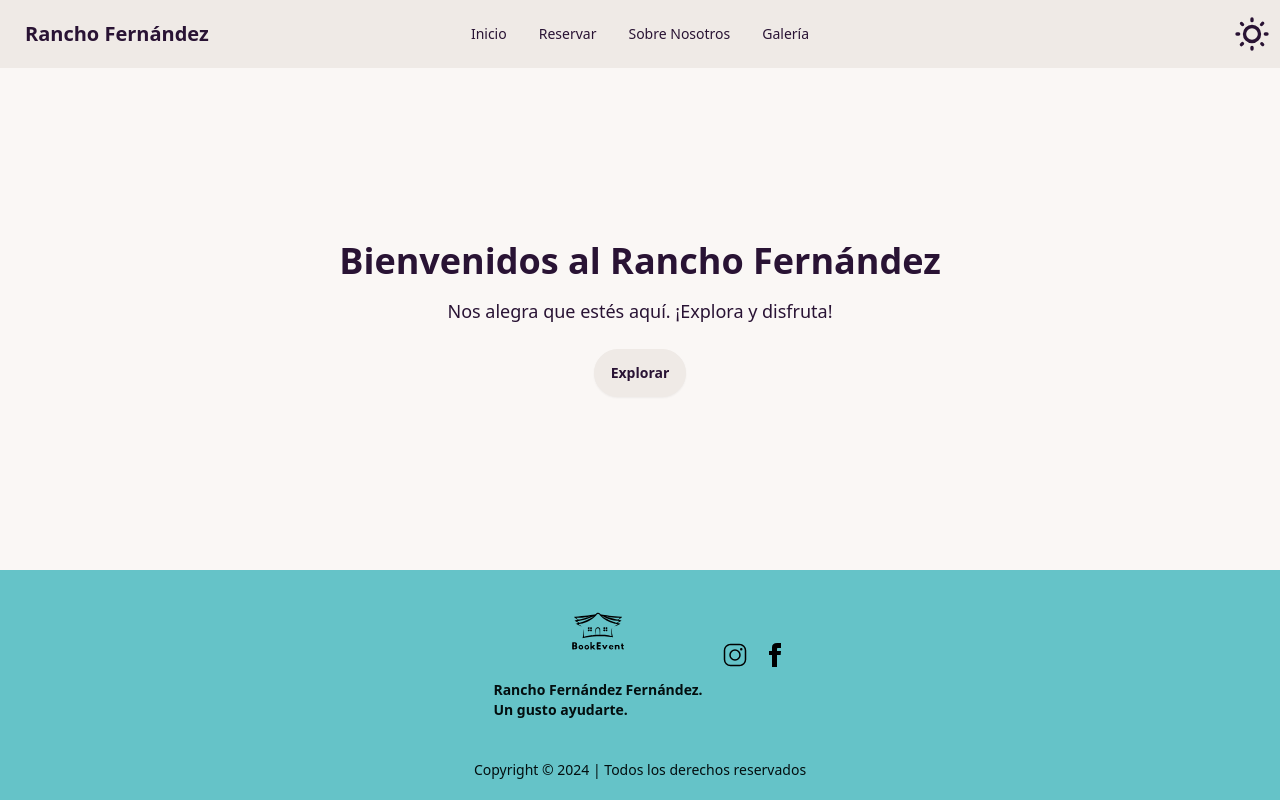
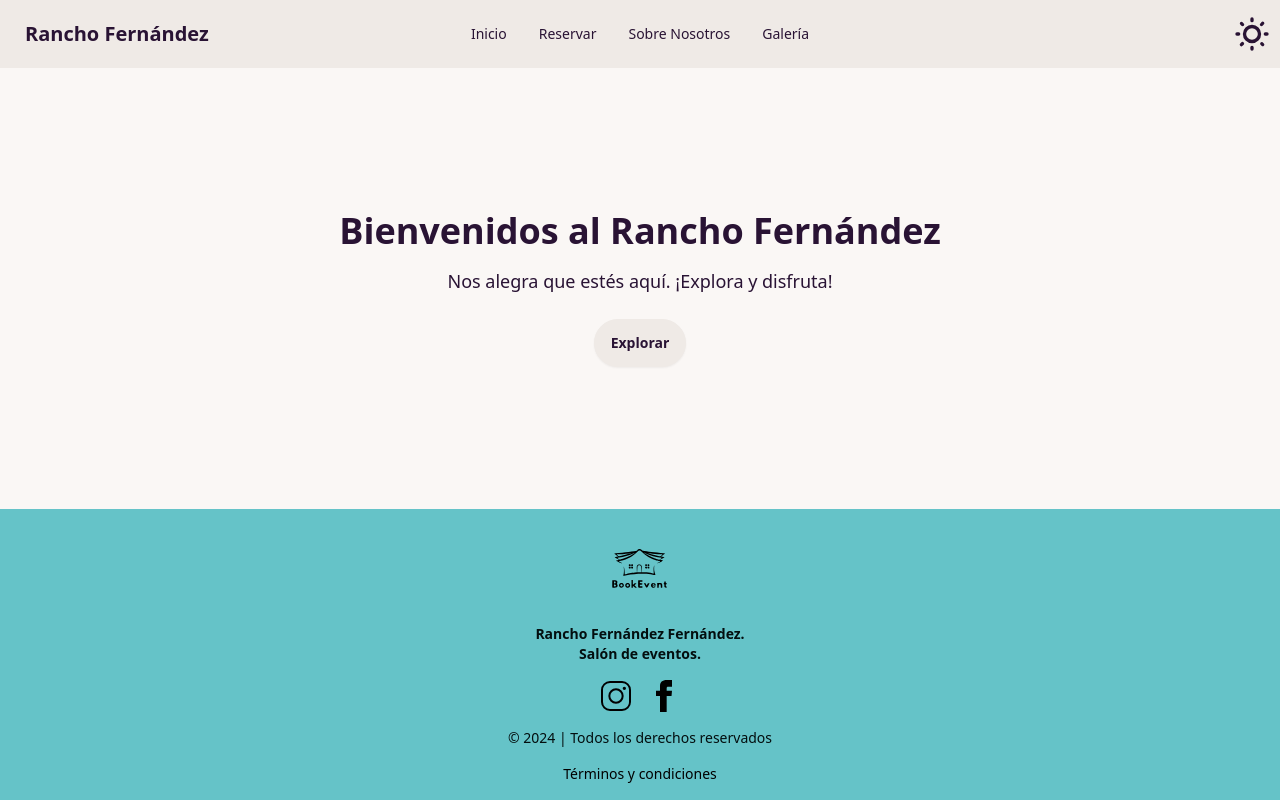
Before and after one commit to mortalcr/BookEvent, a Nuxt app: page / in a window 1280 px wide. Built offline with nearby package versions, Linux system fonts and the light colour scheme; no server answers; what v-calendar would draw is missing.

Commit message:
refactor: improve footer design and add terms link

```diff
--- a/components/FooterBar.vue
+++ b/components/FooterBar.vue
@@ -1,23 +1,61 @@
 <template>
-    <footer class="footer footer-center bg-primary text-primary-content p-5">
-        <div class="flex flex-row items-center gap-5">
+    <footer class="footer bg-primary text-primary-content py-4">
+        <div class="flex flex-col items-center justify-center text-center gap-4">
+            <!-- Logo and Description -->
             <div class="flex flex-col items-center">
-                <img src="/logo.svg" width="90" alt="">
-                <div class="font-bold flex flex-col items-start">
+                <img src="/logo.svg" width="95" alt="Logo Rancho Fernández" />
+                <div class="font-bold mt-1">
                     <p>Rancho Fernández Fernández.</p>
-                    <p>Un gusto ayudarte.</p>
+                    <p>Salón de eventos.</p>
                 </div>
             </div>
-            <div class="grid grid-flow-col gap-4">
-                <a href="https://www.instagram.com/rancho.fernandez.eventos/" target="_blank">
-                    <img src="/instagram.svg" alt="">
+
+            <!-- Social Media Links -->
+            <div class="flex gap-4 justify-center">
+                <a href="https://www.instagram.com/rancho.fernandez.eventos/" target="_blank" aria-label="Instagram"
+                    class="transition-transform hover:scale-110">
+                    <img src="/instagram.svg" alt="Instagram" class="w-8 h-8" />
                 </a>
                 <a href="https://www.facebook.com/p/Rancho-Familia-Fern%C3%A1ndez-Fern%C3%A1ndez-100063512606571/"
-                    target="_blank">
-                    <img src="/facebook.svg" alt="">
+                    target="_blank" aria-label="Facebook" class="transition-transform hover:scale-110">
+                    <img src="/facebook.svg" alt="Facebook" class="w-8 h-8" />
                 </a>
             </div>
+
+            <!-- Copyright -->
+            <div>
+                <p class="text-sm">
+                    © {{ new Date().getUTCFullYear() }} | Todos los derechos reservados
+                </p>
+            </div>
+
+            <!-- Terms and Conditions -->
+            <div>
+                <NuxtLink
+                    class="text-black text-sm font-medium hover:underline"
+                    target="_blank"
+                    href="/terms"
+                >
+                    Términos y condiciones
+                </NuxtLink>
+            </div>
         </div>
-        <p>Copyright © {{ new Date().getUTCFullYear() }} | Todos los derechos reservados</p>
     </footer>
 </template>
+
+<script>
+export default {
+    name: "Footer",
+};
+</script>
+
+<style scoped>
+.footer {
+    display: flex;
+    justify-content: center;
+    align-items: center;
+    text-align: center;
+    padding-top: 1rem;
+    padding-bottom: 1rem;
+}
+</style>
```
